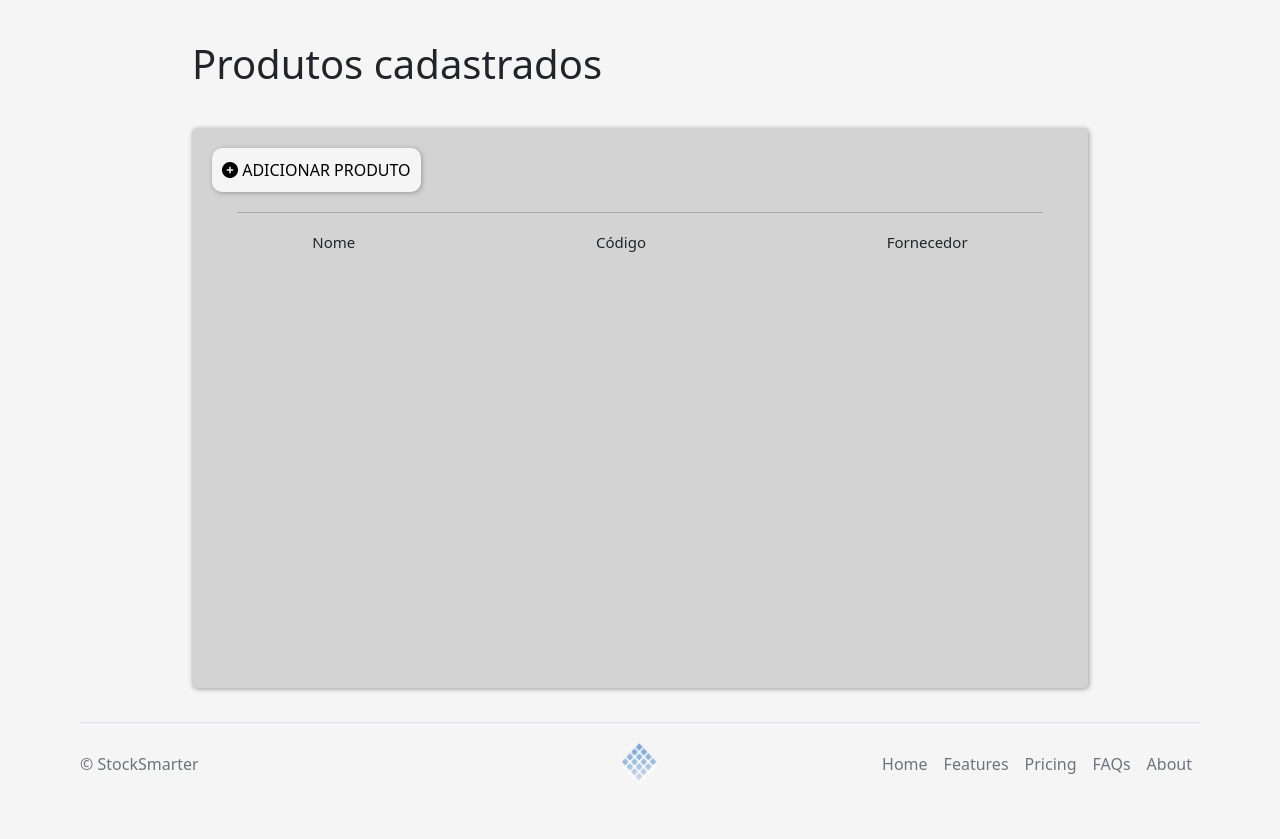
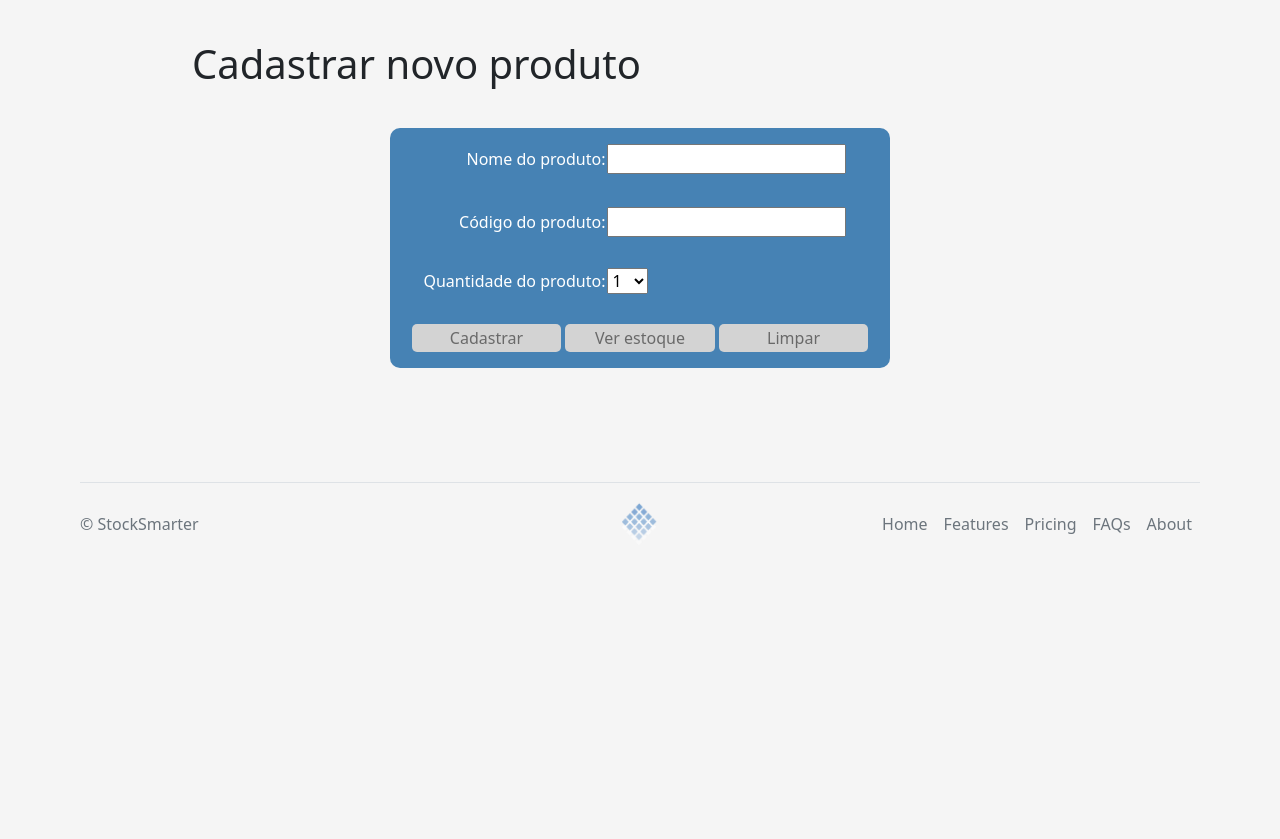
Before and after one commit to ferrarilucas/stockSmarter, a PHP site: page /produtos.html in a window 1280 px wide. Shown: the part 88-927 px from the top of the page. After the commit the page ends 628 px from the top, so only its background shows below. Run offline with PHP 8.4, Linux system fonts and the light colour scheme; some libraries are stand-ins or nearby versions.

Commit message:
Cadastro de itens

```diff
--- /dev/null
+++ b/Source/funcoes.js
@@ -0,0 +1,102 @@
+//-----------------------------------------------------------------------------------------------------------
+// Função: validarProduto(idNomeProduto, idCodProduto, idQtidadeProduto)
+// Verifica se foram informados o nome e o código do produto
+// Parâmetros:
+// - idNomeProduto: id do campo que contém o nome do produto
+// - idCodProduto: id do campo que contém o código do produto
+// - idQtidadeProduto: id do campo que contém a quantidade do produto
+// OBS: Se faltar alguma informação (nome ou código do produto) aparecerá uma mensagem de erro. Em caso de
+// sucesso (todas as informações preenchidas), chama a função cadastrarProduto(...)
+// Retorno: nenhum
+//-----------------------------------------------------------------------------------------------------------
+function validarProduto(idNomeProduto, idCodProduto, idQtidadeProduto) {
+    let nome = document.getElementById(idNomeProduto).value;
+    let codigo = document.getElementById(idCodProduto).value;
+    let qtidade = document.getElementById(idQtidadeProduto).value;
+
+    if (nome == "")
+        alert("Nome do produto não pode estar em branco. Favor preenchê-lo!");
+    else if (codigo == "")
+        alert("Código do produto não pode estar em branco. Favor preenchê-lo!");
+    else cadastrarProduto(nome, codigo, parseInt(qtidade));
+}
+//-----------------------------------------------------------------------------------------------------------
+// Função: cadastrarProduto(produto, codig, qtidade)
+// Cadastra um novo produto (nome, código e quantidade) no estoque
+// Parâmetros:
+// - produto: nome do produto a ser cadastrado no estoque (Ex: arroz)
+// - codig: código do produto a ser cadastrado no estoque (Ex: a01)
+// - qtidade: quantidade do produto a ser cadastrado no estoque (Ex: 7)
+// OBS: Apos cadastrar o novo produto no estoque, atualiza a quantidade de itens no carrinho, ou seja, chama
+// a função atualizarTotalEstoque()
+// Retorno: nenhum
+//-----------------------------------------------------------------------------------------------------------
+function cadastrarProduto(produto, codig, qtidade) {
+    let novoProduto = {nome:produto, codigo:codig, quantidade:qtidade};
+
+    if (typeof(Storage) !== "undefined") {
+        let produtos = localStorage.getItem("produtos");
+        if (produtos == null) produtos = []; // Nenhum produto ainda foi cadastrado
+        else produtos = JSON.parse(produtos);
+        produtos.push(novoProduto); // Adiciona um novo produto
+        localStorage.setItem("produtos",JSON.stringify(produtos))
+        alert("Foram cadastradas com sucesso "+qtidade+" unidades do produto "+ produto+"!");
+        atualizarTotalEstoque("totalEstoque");
+        location.reload();
+    }
+    else alert("A versão do seu navegador é muito antiga. Por isso, não será possível executar essa aplicação");
+}
+
+//-----------------------------------------------------------------------------------------------------------
+// Função: atualizarTotalEstoque(idCampo)
+// Incrementa a quantidade de itens cadastrado no estoque (carrinho localizado no canto superior da tela)
+// Parâmetros:
+// - idCampo: identificador do campo que contem a quantidade de itens no estoque
+// Retorno: nenhum
+//-----------------------------------------------------------------------------------------------------------
+function atualizarTotalEstoque(idCampo) {
+    localStorage.setItem("totalEstoque",++document.getElementById(idCampo).innerHTML)
+}
+//-----------------------------------------------------------------------------------------------------------
+// Função: carregarTotalEstoque(idCampo)
+// Incrementa a quantidade de itens cadastrado no estoque (carrinho localizado no canto superior da tela)
+// Parâmetros:
+// - idCampo: identificador do campo que contem a quantidade de itens no estoque
+// Retorno: nenhum
+//-----------------------------------------------------------------------------------------------------------
+function carregarTotalEstoque(idCampo) {
+    if (typeof(Storage) !== "undefined") {
+        let totalEstoque = localStorage.getItem("totalEstoque");
+        if (totalEstoque == null) totalEstoque = 0;
+        document.getElementById(idCampo).innerHTML = totalEstoque;
+    }
+    else alert("A versão do seu navegador é muito antiga. Por isso, não será possível executar essa aplicação");
+}
+
+//-----------------------------------------------------------------------------------------------------------
+// Exibe todos os itens do estoque (nome, código e quantidade)
+// Retorno: nenhum
+//-----------------------------------------------------------------------------------------------------------
+function listarEstoque() {
+    if (typeof(Storage) !== "undefined") {
+        let produtos = localStorage.getItem("produtos");
+        document.write("<div style='background-color: #4682B4; width: 100%; height: 15vh;' ></div>")
+        document.write("<h1 style='margin= auto; font-family: Arial; text-align: center;'>Itens no estoque:</h1>")
+        if (produtos == null)
+            document.write("<h3>Ainda não há nenhum item no estoque</h3>");
+        else {
+            produtos = JSON.parse(produtos);
+            produtos.forEach(produto => {
+                document.write("<table style='margin: auto; justify-content: center; border: 1px solid grey; border-radius: 5px;'>");
+                document.write("<tr>");
+                document.write("<td style='list-style-type: none; width: 25vw; font-family: Arial'>Nome do produto: "+produto.nome+"</td>");
+                document.write("<td style='list-style-type: none; width: 25vw; font-family: Arial'>Código do produto: "+produto.codigo+"</td>");
+                document.write("<td style='list-style-type: none; width: 25vw; font-family: Arial'>Quantidade no estoque: "+produto.quantidade+"</td>");
+                document.write("</tr>");
+                document.write("</table>");
+
+            });
+        }
+    }
+    else alert("A versão do seu navegador é muito antiga. Por isso, não será possível visualizar o estoque!");
+}
--- a/estoque.html
+++ b/estoque.html
@@ -12,7 +12,7 @@
     <title>Estoque</title>
     <link rel="shortcut icon" href="img/logo_transparent.png">
 </head>
-<body>
+<body onload="listarEstoque()">
 
     <header>
         <div class="px-3 py-2 bg-secondary text-white">
@@ -54,7 +54,7 @@
         </div>
       </header>
 
-      <div class="main-title">
+      <div class="main-title"  >
          <h1>Estoque</h1>
       </div>
       <main>
@@ -94,4 +94,5 @@
 
       <script src="../assets/dist/js/bootstrap.bundle.min.js"></script>
 </body>
+<script src="Source/funcoes.js"></script>
 </html>
--- a/produtos.html
+++ b/produtos.html
@@ -8,6 +8,8 @@
     <script src="https://cdn.jsdelivr.net/npm/bootstrap@5.2.0-beta1/dist/js/bootstrap.bundle.min.js" integrity="sha384-pprn3073KE6tl6bjs2QrFaJGz5/SUsLqktiwsUTF55Jfv3qYSDhgCecCxMW52nD2" crossorigin="anonymous"></script>
     <link rel="stylesheet" href="./lib/fontawesome/css/all.css">
     <link rel="stylesheet" href="./style/users.css">
+    <link rel="stylesheet" href="./style/estoque.css">
+
     <title>Produtos</title>
     <link rel="shortcut icon" href="img/logo_transparent.png">
 </head>
@@ -53,22 +55,48 @@
       </header>
 
       <div class="main-title">
-         <h1>Produtos cadastrados</h1>
+         <h1>Cadastrar novo produto</h1>
       </div>
       <main>
-        <div>
-          <div class="main-box">
-              <div class="options-box">
-                  <button><i class="fa-solid fa-circle-plus"></i> ADICIONAR PRODUTO</button>
-              </div>
-              <hr>
-              <div class="user-inform">
-                   <h1>Nome</h1>
-                   <h1>Código</h1>
-                   <h1>Fornecedor</h1>
-              </div>
-          </div>
-        </div>
+        <form class="main-form">
+          <table>
+              <!--Nome do produto-->
+              <tr>
+                  <td class="alinharRotulos">Nome do produto:</td>
+                  <td><input id="txtNomeProduto" type="text"></td>
+              </tr>
+              <!--Código do produto-->
+              <tr>
+                  <td class="alinharRotulos">Código do produto:</td>
+                  <td><input id="txtCodProduto" type="text"></td>
+              </tr>
+              <!--Quantidade do produto-->
+              <tr>
+                  <td class="alinharRotulos">Quantidade do produto:</td>
+                  <td>
+                      <select id="qtidadeProduto">
+                          <option value="1">1</option>
+                          <option value="2">2</option>
+                          <option value="3">3</option>
+                          <option value="4">4</option>
+                          <option value="5">5</option>
+                          <option value="6">6</option>
+                          <option value="7">7</option>
+                          <option value="8">8</option>
+                          <option value="9">9</option>
+                          <option value="10">10</option>
+                      </select>
+                  </td>
+              </tr>
+              <!--Botoes-->
+              <tr>
+                  <td colspan="2" align="center">
+                      <input type="button" value="Cadastrar" class="alinhaBtns" onclick="validarProduto('txtNomeProduto','txtCodProduto','qtidadeProduto')">
+                      <input type="button" value="Ver estoque" class="alinhaBtns" onclick="window.open('verEstoque.html','_self')">
+                      <input type="reset" value="Limpar" class="alinhaBtns">
+                  </td>
+              </tr>
+          </table>
       </main>
 
 
@@ -96,4 +124,5 @@
       <script src="../assets/dist/js/bootstrap.bundle.min.js"></script>
 
 </body>
+<script src="Source/funcoes.js"></script>
 </html>
--- /dev/null
+++ b/style/estoque.css
@@ -0,0 +1,34 @@
+.main-form{
+    height: 40vh;
+    width: 60vw;
+    margin: auto;
+
+}.alinharRotulos {
+    text-align: right;
+}
+.alinhaBtns {
+    width:30%;
+    background-color: #d3d3d3;
+    color:rgba(0,0,0,0.5);
+    border:0px;
+    padding:2px;
+    border-radius: 5px;
+    cursor: pointer;
+}
+.carrinho {
+    width:300px;
+    float:right;
+}
+.carrinho p {
+    display: inline;
+}
+table {
+    clear:both;
+    background-color: #4682B4;
+    border-radius: 10px;
+    color:white;
+    padding:20px;
+    width:500px;
+    height: 30vh;
+    margin:auto;
+}
```
Also changed, not shown: Source/models/User.js (added, +53 -0 lines), verEstoque.html (added, +13 -0 lines), style/users.css (line endings or trailing spaces).
